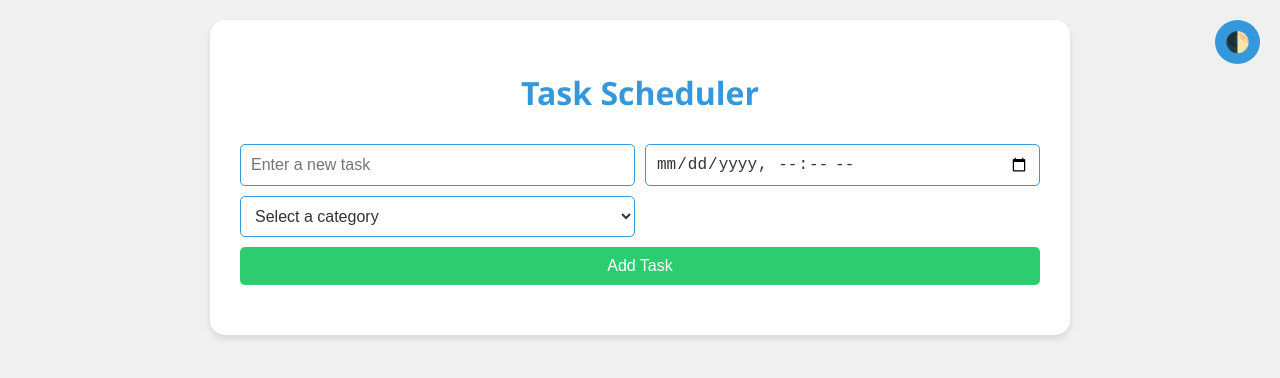
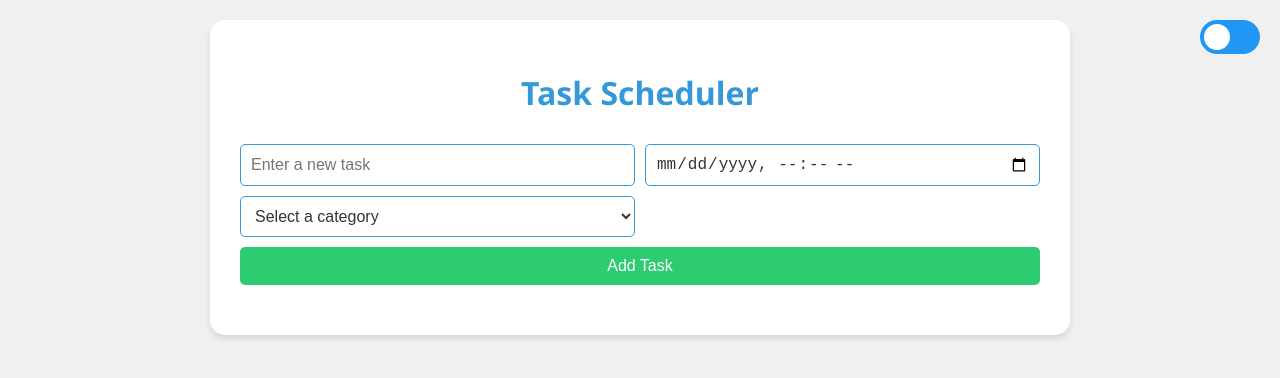
Before and after one commit to Jovs12351/Jovanofficial.github.io, a plain HTML site: page index.html in a window 1280 px wide. Drawn offline with Linux system fonts and the light colour scheme.

Commit message:
Update index.html
Improve the slider button

```diff
--- a/index.html
+++ b/index.html
@@ -126,26 +126,80 @@
             opacity: 0.6;
             text-decoration: line-through;
         }
-        .dark-mode-toggle {
+        .switch {
             position: fixed;
             top: 20px;
             right: 20px;
-            background-color: var(--primary-color);
-            color: white;
-            border: none;
-            padding: 10px;
+            display: inline-block;
+            width: 60px;
+            height: 34px;
+        }
+        .switch input {
+            opacity: 0;
+            width: 0;
+            height: 0;
+        }
+        .slider {
+            position: absolute;
+            cursor: pointer;
+            top: 0;
+            left: 0;
+            right: 0;
+            bottom: 0;
+            background-color: #2196F3;
+            transition: .4s;
+            display: flex;
+            align-items: center;
+            justify-content: space-between;
+            padding: 0 5px;
+        }
+        .slider:before {
+            position: absolute;
+            content: "";
+            height: 26px;
+            width: 26px;
+            left: 4px;
+            bottom: 4px;
+            background-color: white;
+            transition: .4s;
+            z-index: 2;
+        }
+        input:checked + .slider {
+            background-color: #2c3e50;
+        }
+        input:focus + .slider {
+            box-shadow: 0 0 1px #2196F3;
+        }
+        input:checked + .slider:before {
+            transform: translateX(26px);
+        }
+        .slider.round {
+            border-radius: 34px;
+        }
+        .slider.round:before {
             border-radius: 50%;
-            cursor: pointer;
-            font-size: 20px;
-            transition: background-color 0.3s;
         }
-        .dark-mode-toggle:hover {
-            opacity: 0.9;
+        .slider-icon {
+            z-index: 1;
+            font-size: 18px;
+            transition: opacity 0.2s;
+        }
+        input:checked + .slider .slider-icon:first-child {
+            opacity: 0;
+        }
+        input:not(:checked) + .slider .slider-icon:last-child {
+            opacity: 0;
         }
     </style>
-</head>
-<body>
-    <button id="darkModeToggle" class="dark-mode-toggle">🌓</button>
+    </head>
+    <body>
+    <label class="switch">
+        <input type="checkbox" id="darkModeToggle">
+        <span class="slider round">
+            <span class="slider-icon">🌞</span>
+            <span class="slider-icon">🌙</span>
+        </span>
+    </label>
     <div class="container">
         <h1>Task Scheduler</h1>
         <form id="taskForm" class="task-form">
@@ -266,7 +320,7 @@
                 taskCategory.value = '';
             });
 
-            darkModeToggle.addEventListener('click', () => {
+            darkModeToggle.addEventListener('change', () => {
                 document.body.classList.toggle('dark-mode');
                 localStorage.setItem('darkMode', document.body.classList.contains('dark-mode'));
             });
@@ -274,6 +328,7 @@
             // Initialize dark mode
             if (localStorage.getItem('darkMode') === 'true') {
                 document.body.classList.add('dark-mode');
+                darkModeToggle.checked = true;
             }
 
             // Request notification permission
```
